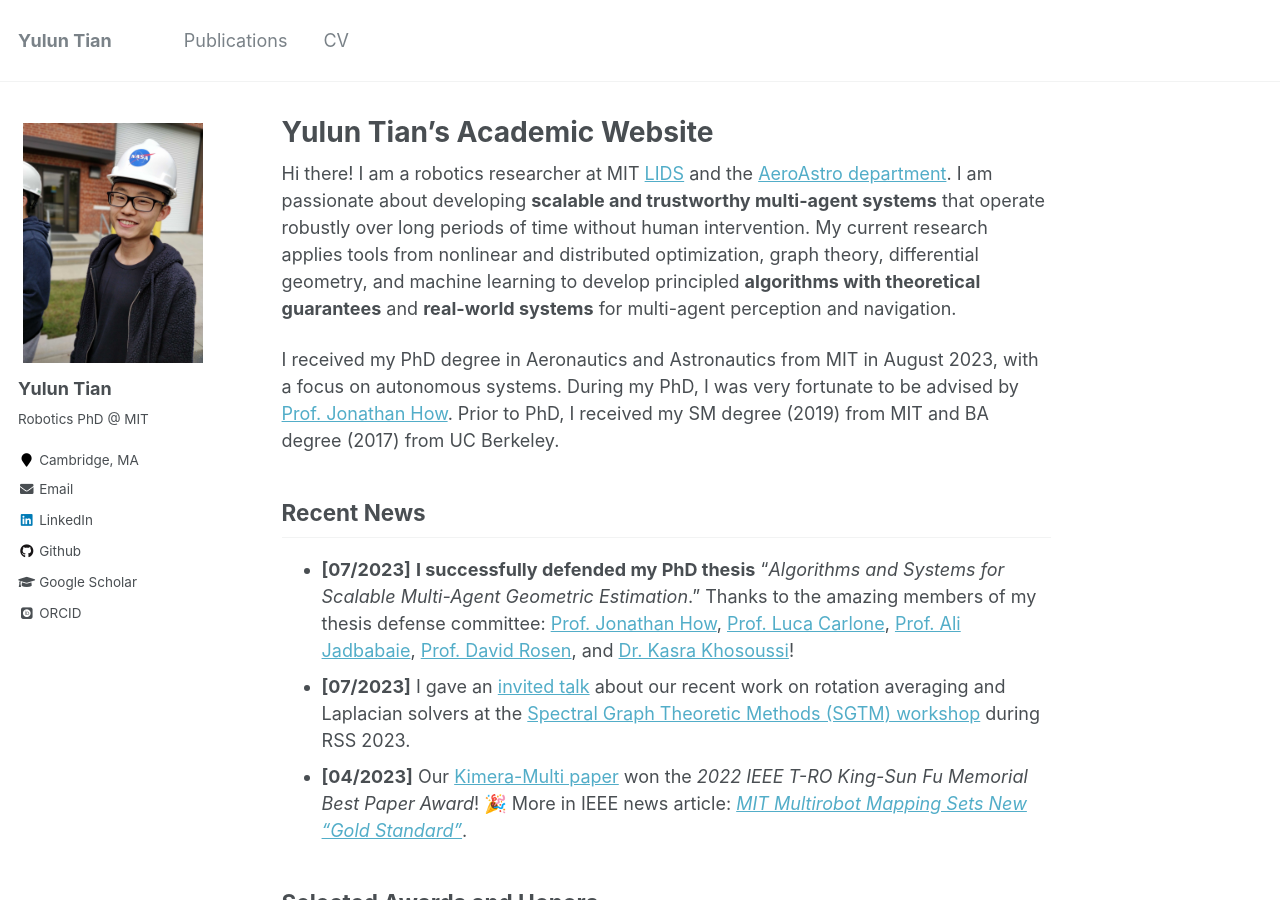
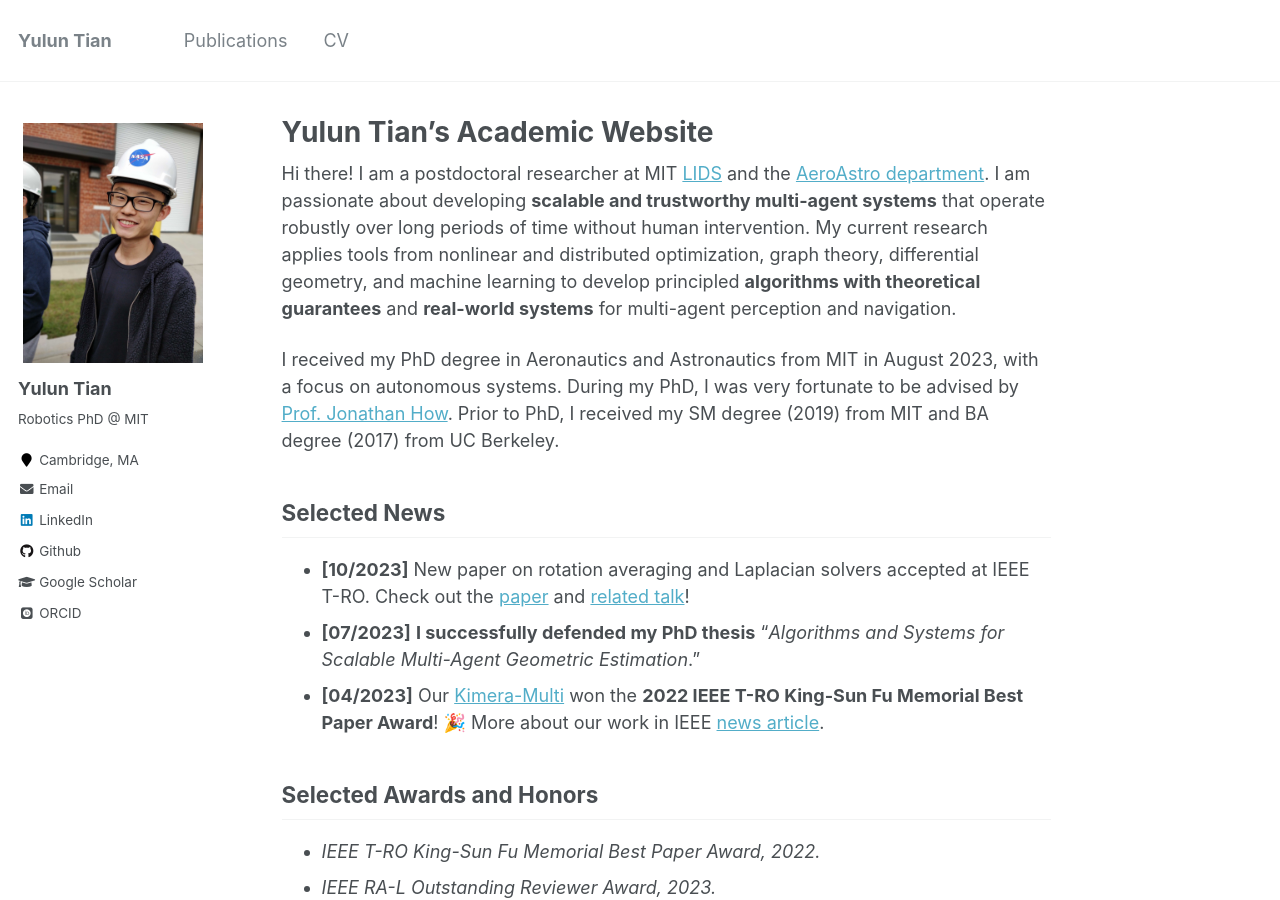
Before and after one commit to yuluntian/yuluntian.github.io, a Jekyll site: the page built from _pages/about.md, in a window 1280 px wide and 900 px high. Built offline with Jekyll 4.4.1, drawn with Linux system fonts in a browser that asks for light colours; some web fonts are replaced.

Commit message:
open data prize; TRO 2023 paper

```diff
--- a/_pages/about.md
+++ b/_pages/about.md
@@ -8,7 +8,7 @@ redirect_from:
   - /about.html
 ---
 
-Hi there! I am a robotics researcher at MIT [LIDS](https://lids.mit.edu/) and the [AeroAstro department](https://aeroastro.mit.edu/).
+Hi there! I am a postdoctoral researcher at MIT [LIDS](https://lids.mit.edu/) and the [AeroAstro department](https://aeroastro.mit.edu/).
 I am passionate about developing **scalable and trustworthy multi-agent systems** that operate robustly over long periods of time without human intervention.
 My current research applies tools from nonlinear and distributed optimization, graph theory, differential geometry, and machine learning to develop principled **algorithms with theoretical guarantees** and **real-world systems** for multi-agent perception and navigation.
 
@@ -16,11 +16,11 @@ I received my PhD degree in Aeronautics and Astronautics from MIT in August 2023
 During my PhD, I was very fortunate to be advised by [Prof. Jonathan How](https://aeroastro.mit.edu/people/jonathan-p-how/).
 Prior to PhD, I received my SM degree (2019) from MIT and BA degree (2017) from UC Berkeley.
 
-Recent News
+Selected News
 ------
-* **[07/2023]** **I successfully defended my PhD thesis** "*Algorithms and Systems for Scalable Multi-Agent Geometric Estimation*." Thanks to the amazing members of my thesis defense committee: [Prof. Jonathan How](https://aeroastro.mit.edu/people/jonathan-p-how/), [Prof. Luca Carlone](https://lucacarlone.mit.edu/), [Prof. Ali Jadbabaie](https://jadbabaie.mit.edu/), [Prof. David Rosen](https://david-m-rosen.github.io/), and [Dr. Kasra Khosoussi](https://www.mit.edu/~mrrobot/)!
-* **[07/2023]** I gave an [invited talk](https://youtu.be/egebyKrft8g?si=2IzRTtvMPoKrLCF3) about our recent work on rotation averaging and Laplacian solvers at the [Spectral Graph Theoretic Methods (SGTM) workshop](https://sites.google.com/view/sgtm2023) during RSS 2023.
-* **[04/2023]** Our [Kimera-Multi paper](https://web.mit.edu/sparklab/2023/08/25/Kimera-Multi__Robust_Distributed_Dense_Metric-Semantic_SLAM_for_Multi-Robot-Systems.html)  won the *2022 IEEE T-RO King-Sun Fu Memorial Best Paper Award*! 🎉 More in IEEE news article: [*MIT Multirobot Mapping Sets New "Gold Standard"*](https://spectrum.ieee.org/multi-robot-slam-icra2023).
+* **[10/2023]** New paper on rotation averaging and Laplacian solvers accepted at IEEE T-RO. Check out the [paper](https://arxiv.org/pdf/2210.05020.pdf) and [related talk](https://youtu.be/egebyKrft8g?si=2IzRTtvMPoKrLCF3)!
+* **[07/2023]** **I successfully defended my PhD thesis** "*Algorithms and Systems for Scalable Multi-Agent Geometric Estimation*."
+* **[04/2023]** Our [Kimera-Multi](https://web.mit.edu/sparklab/2023/08/25/Kimera-Multi__Robust_Distributed_Dense_Metric-Semantic_SLAM_for_Multi-Robot-Systems.html)  won the **2022 IEEE T-RO King-Sun Fu Memorial Best Paper Award**! 🎉 More about our work in IEEE [news article](https://spectrum.ieee.org/multi-robot-slam-icra2023).
 
 
 Selected Awards and Honors
```
Also changed, not shown: _publications/2023-tian-kmExp.md (+1 -1 lines).
